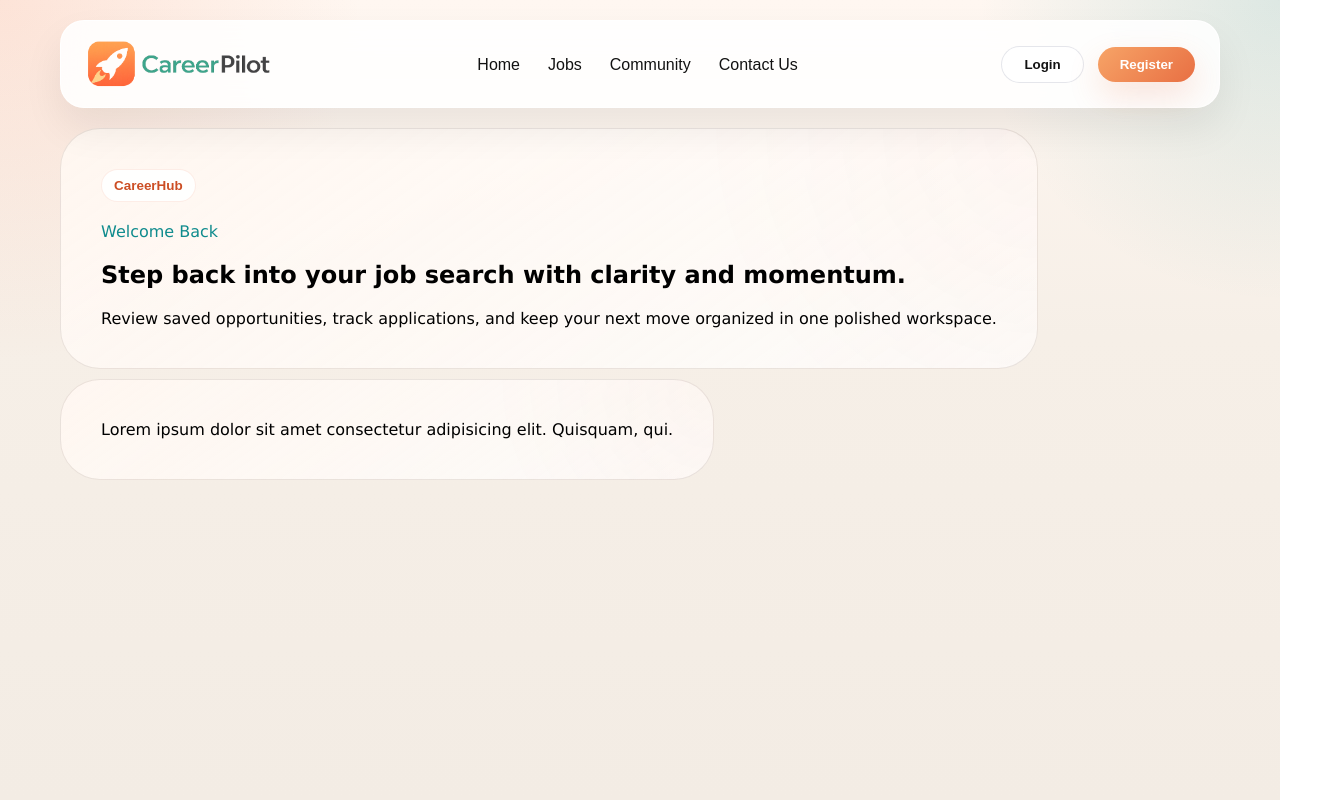
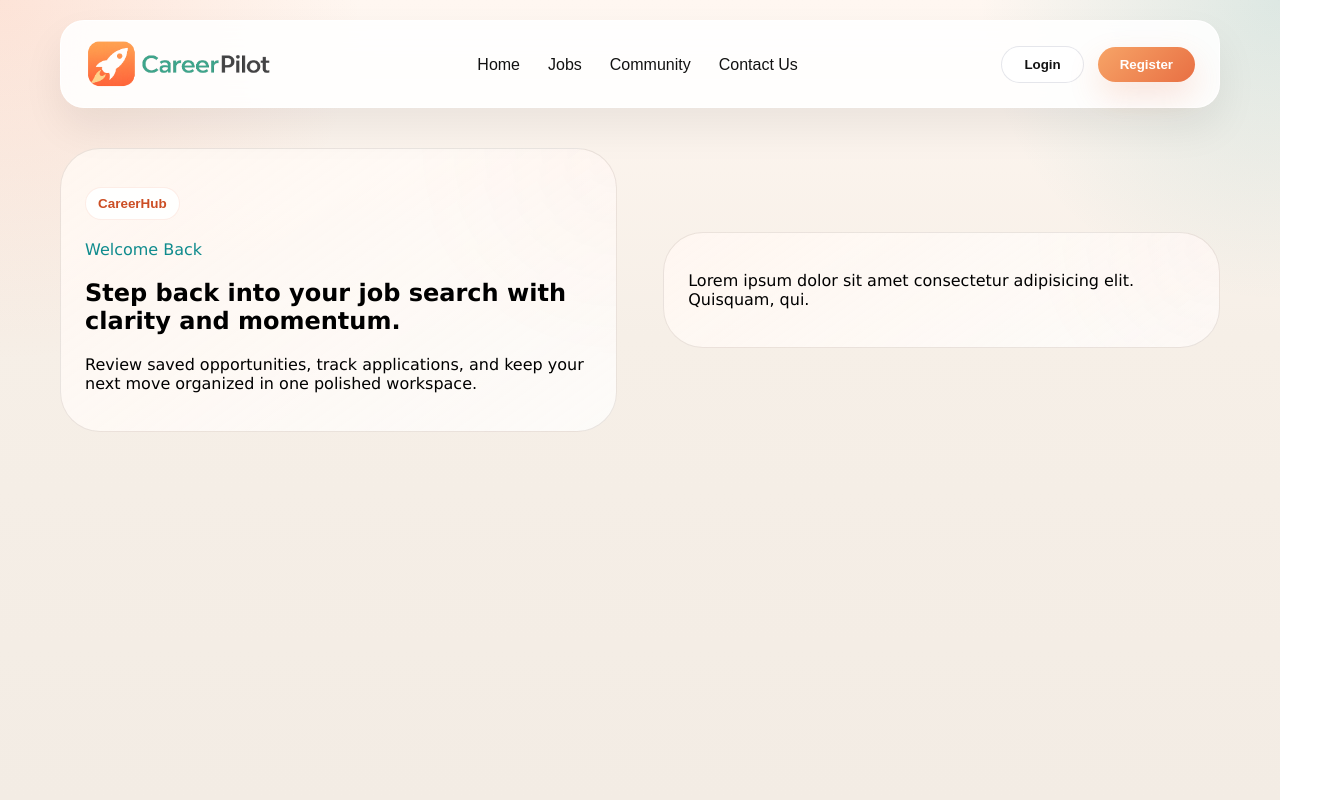
Before and after one commit to 2kwattz/CareerPilot-Frontend, a React (Vite) app: page /login in a window 1280 px wide. Shown: the whole page, 1340 px wide, since content can reach past the window. Built offline with nearby package versions, Linux system fonts and the light colour scheme.

Commit message:
- Updated Login CSS

```diff
--- a/src/pages/Login/login.module.css
+++ b/src/pages/Login/login.module.css
@@ -13,23 +13,26 @@
 
 .loginWrapper{
     /* border: 1px solid black; */
-    margin: 0px 60px;
+    padding: 20px 60px 0px;
     width: 100%;
     display: flex;
     flex-direction: row;
     flex-wrap: wrap;
-    gap:10px;
     justify-content: space-between;
     align-items: center;
 }
 
+
 .loginWrapperLeft{
     display: flex;
     flex-direction: column;
+    flex-wrap: wrap;
     border: 1px solid var(--line);
     background: linear-gradient(145deg, rgba(255, 247, 241, 0.94), rgba(255, 255, 255, 0.72)), radial-gradient(circle at top right, rgba(239, 108, 62, 0.16), transparent 34%);
-    padding: 40px;
+    padding: 38px 24px;
     border-radius: 40px;
+    width: 48%;
+    /* margin:20px; */
 }
 
 .cyanText{
@@ -46,6 +49,7 @@
     flex-direction: column;
     border: 1px solid var(--line);
     background: linear-gradient(145deg, rgba(255, 247, 241, 0.94), rgba(255, 255, 255, 0.72)), radial-gradient(circle at top right, rgba(239, 108, 62, 0.16), transparent 34%);
-    padding: 40px;
+    padding: 38px 24px;
     border-radius: 40px;
+    width: 48%;
 }
```
